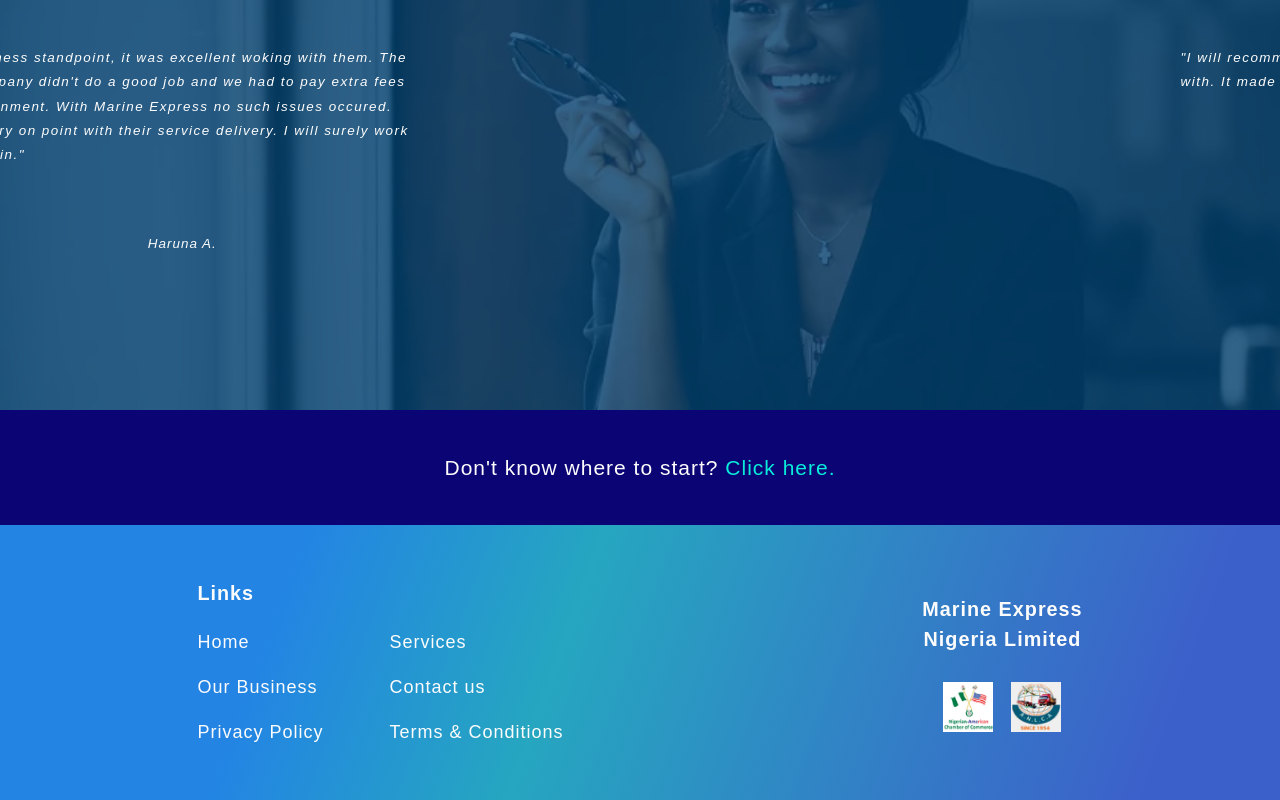
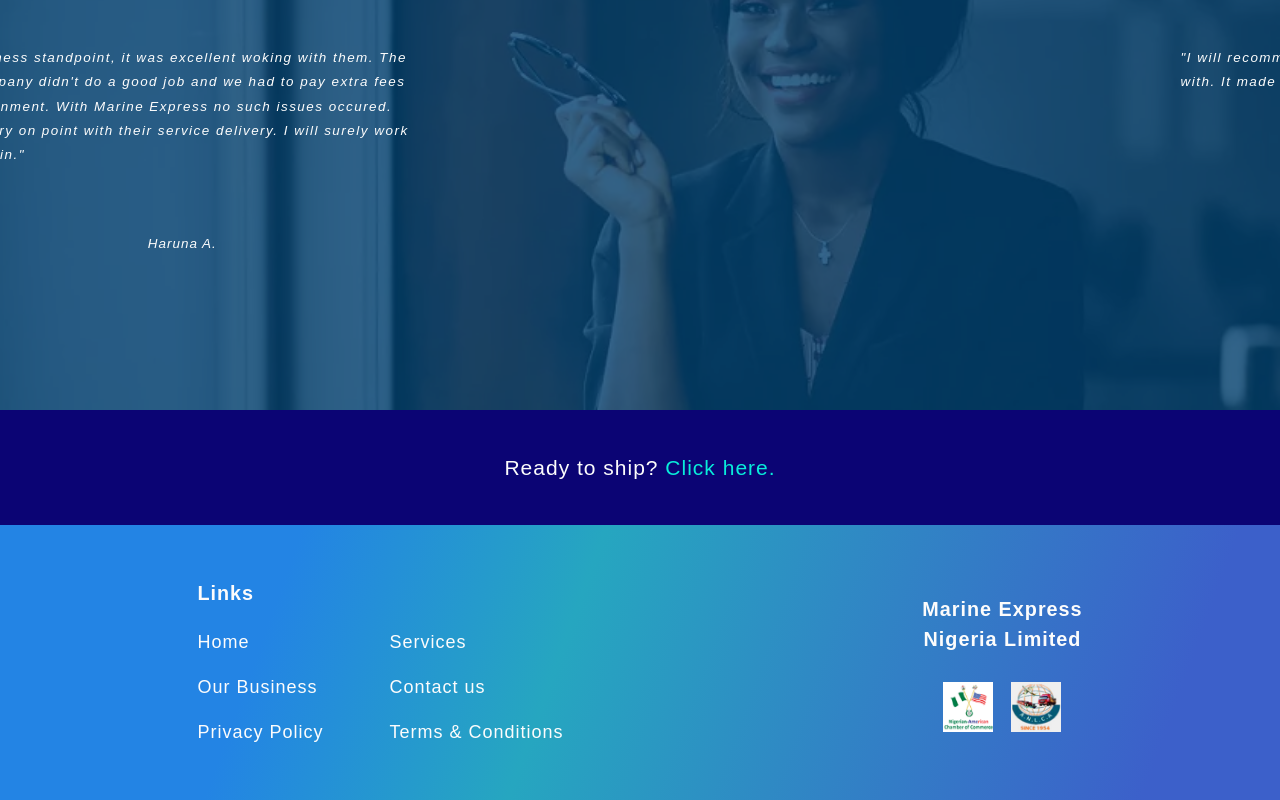
Before and after one commit to abeonweb/marine-express-site, a Next.js app: page / in a window 1280 px wide. Shown: the part 4349-5149 px from the top of the page. Built offline with nearby package versions, Linux system fonts and the light colour scheme.

Commit message:
CHanged banner text

```diff
--- a/pages/index.js
+++ b/pages/index.js
@@ -13,7 +13,7 @@ export default function Home(props) {
         <Service />
         <Features />
         <Testimonials />
-        <Banner bannerText={"Don't know where to start?"} link={"/services"} />
+        <Banner bannerText={"Ready to ship?"} link={"/services"} />
       </main>
 
     </div>
```
